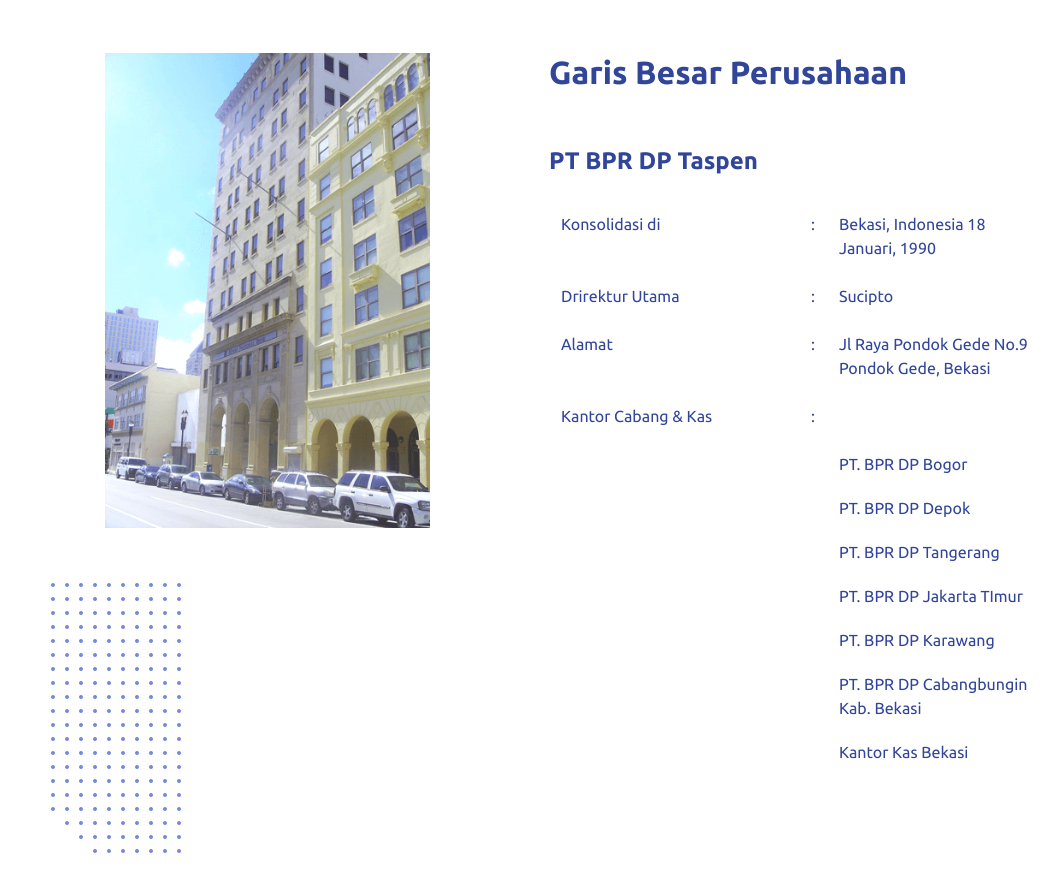
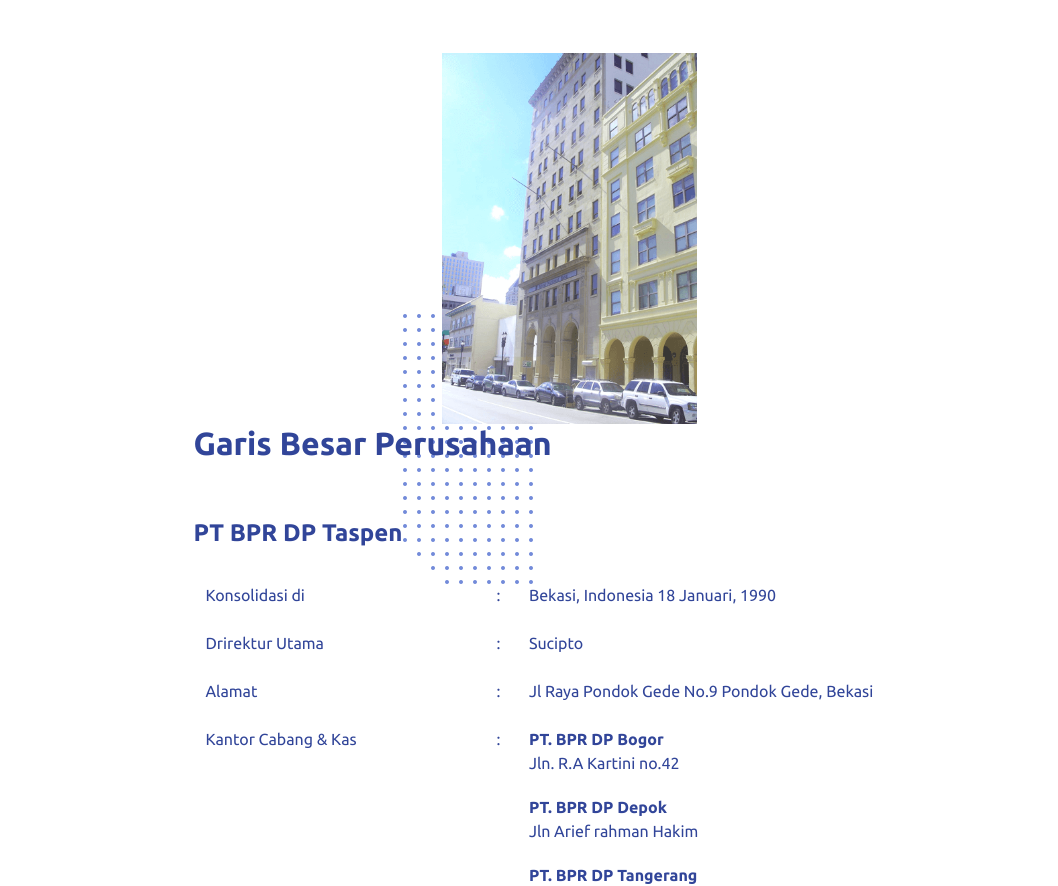
Before and after one commit to hanggar24/ProjectTaspen, a plain HTML site: page gbp.html in a window 1280 px wide. Shown: the part 74-960 px from the top of the page, without its empty margins (106-1164 px from the left). Drawn offline with Linux system fonts and the light colour scheme; files whose address does not match are found by name.

Commit message:
change struktur GBP menu

```diff
--- a/gbp.html
+++ b/gbp.html
@@ -1,5 +1,6 @@
 <!doctype html>
 <html lang="en">
+
 <head>
   <!-- Required meta tags -->
   <meta charset="utf-8">
@@ -16,6 +17,7 @@
   <link href="https://fonts.googleapis.com/css?family=Ubuntu:400,500,700&display=swap" rel="stylesheet">
   <title> Garis Besar Perusahaan</title>
 </head>
+
 <body>
   <div class="container-fluid">
     <header class="row justify-content-center bg-white sticky-top  ">
@@ -38,8 +40,8 @@
                 <a class="nav-link   " href="index.html">Home <span class="sr-only">(current)</span></a>
               </li>
               <li class="nav-item dropdown mx-3">
-                    <a class="nav-link dropdown-toggle " href="#c" id="navbarDropdown" role="button"
-                      data-toggle="dropdown" aria-haspopup="true" aria-expanded="false">
+                <a class="nav-link dropdown-toggle " href="#c" id="navbarDropdown" role="button" data-toggle="dropdown"
+                  aria-haspopup="true" aria-expanded="false">
                   Profile
                 </a>
                 <div class="dropdown-menu " aria-labelledby="navbarDropdown">
@@ -53,8 +55,8 @@
                 </div>
               </li>
               <li class="nav-item dropdown mx-3">
-                    <a class="nav-link dropdown-toggle " href="#c" id="navbarDropdown" role="button"
-                      data-toggle="dropdown" aria-haspopup="true" aria-expanded="false">
+                <a class="nav-link dropdown-toggle " href="#c" id="navbarDropdown" role="button" data-toggle="dropdown"
+                  aria-haspopup="true" aria-expanded="false">
                   Produk Layanan
                 </a>
                 <div class="dropdown-menu " aria-labelledby="navbarDropdown">
@@ -80,20 +82,20 @@
     </header>
     <section name="gbp">
       <div class="row justify-content-center mb-10">
-        <div class="col-md-10">
+        <div class="col-md-8">
           <div class="row my-5 justify-content-center">
-            <div class="col-10 col-md-4 offset-md-1 "  data-aos="fade-right"
-            data-aos-offset="200"
+            <div class="col-10 col-md-4 offset-md-1 " data-aos="fade-right" data-aos-offset="200"
               data-aos-easing="ease-in-sine">
+              <div class="p-relative">
                 <img src="assets/img/profile/gbp/18.png" alt="" class="img img-fluid" style="    position: relative;
               z-index: 1;">
                 <img src="assets/img/asset dot/6.png" alt="" style="    position: absolute;
-              left: -39px;
-              bottom: -41px;">
+              left: -39px; bottom: -160px;">
+
               </div>
-            <div class="col offset-md-1" data-aos="fade-left"
-            data-aos-offset="200"
-            data-aos-easing="ease-in-sine">
+
+            </div>
+            <div class="col offset-md-1" data-aos="fade-left" data-aos-offset="200" data-aos-easing="ease-in-sine">
               <div class="d-flex flex-column mt-5 mt-md-0">
                 <h2 class=""> <b> Garis Besar Perusahaan</b></h2>
                 <h4 class=" mt-5 mb-4"> <b>PT BPR DP Taspen </b> </h4>
@@ -116,25 +118,19 @@
                   <tr>
                     <td> Kantor Cabang & Kas</td>
                     <td>:</td>
-                      <td></td>
-                    </tr>
-                    <tr>
-                      <td>
-
-                      </td>
-                      <td></td>
                     <td class="ul-gbp">
-                        <ul >
-                            <li > PT. BPR DP Bogor</li>
-                          <li> PT. BPR DP Depok</li>
-                          <li> PT. BPR DP Tangerang</li>
-                          <li> PT. BPR DP Jakarta TImur</li>
-                          <li> PT. BPR DP Karawang</li>
-                          <li> PT. BPR DP Cabangbungin Kab. Bekasi</li>
-                          <li> Kantor Kas Bekasi </li>
+                      <ul>
+                        <li> <b> PT. BPR DP Bogor</b> <br> Jln. R.A Kartini no.42 </li>
+                        <li> <b>PT. BPR DP Depok</b> <br> Jln Arief rahman Hakim </li>
+                        <li> <b>PT. BPR DP Tangerang</b> </li>
+                        <li> <b>PT. BPR DP Jakarta Timur</b> <br> Jln. I.R juanda</li>
+                        <li> <b>PT. BPR DP Karawang</b> </li>
+                        <li> <b>PT. BPR DP Cabangbungin Kab. Bekasi</b> <br> Jln. I.R juanda</li>
+                        <li> <b> Kantor Kas Bekasi</b> <br> Jln. R.A Kartini no.42 </li>
                       </ul>
                     </td>
                   </tr>
+
                 </table>
               </div>
             </div>
@@ -235,4 +231,5 @@
   <script type="text/javascript">
     AOS.init();</script>
 </body>
+
 </html>
```
Lines whose indentation alone changed are shown as unchanged.
